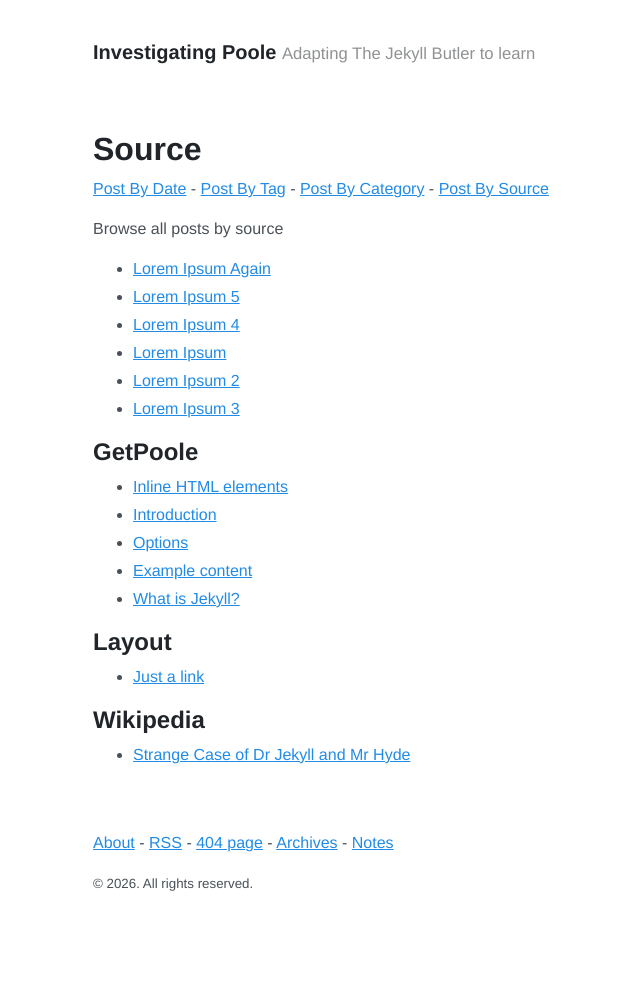
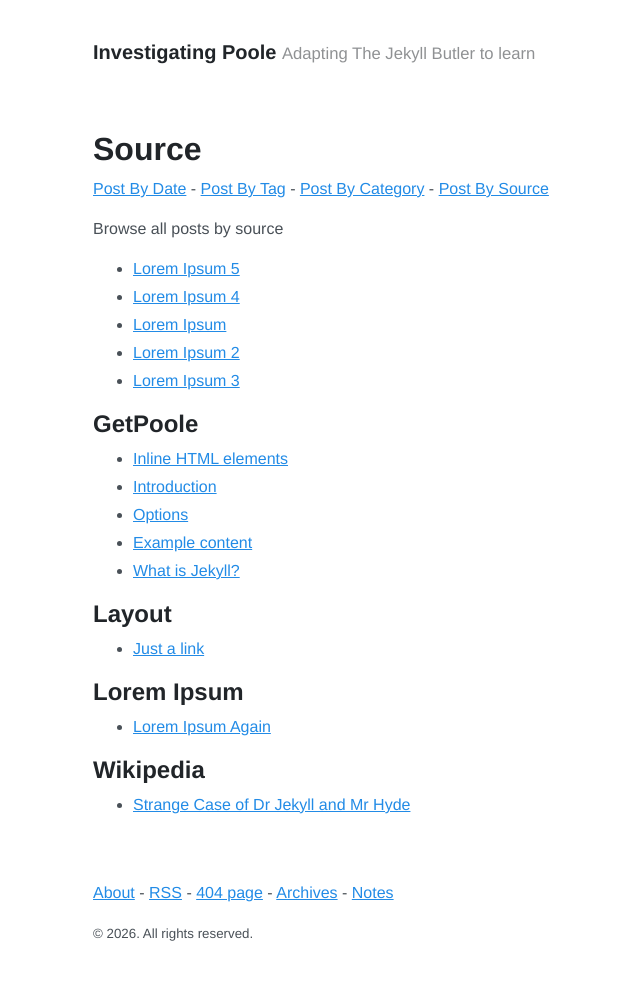
Before and after one commit to akmolteni/gju, a Jekyll site: the page built from source.md, in a window 1280 px wide. Shown: the whole page, without its empty margins (211-851 px from the left). Built offline with Jekyll 4.4.1, drawn with Linux system fonts in a browser that asks for light colours; before the commit the page ends 943 px from its top, so only the background shows below that.

Commit message:
Update 2025-10-07-six.md

```diff
--- a/_posts/2025-10-07-six.md
+++ b/_posts/2025-10-07-six.md
@@ -1,6 +1,7 @@
 ---
 layout: post
 title: Lorem Ipsum Again
+source: Lorem Ipsum
 categories: [myCat1, myCat2]
 tags: [meTag,meTag2]
 ---
```
